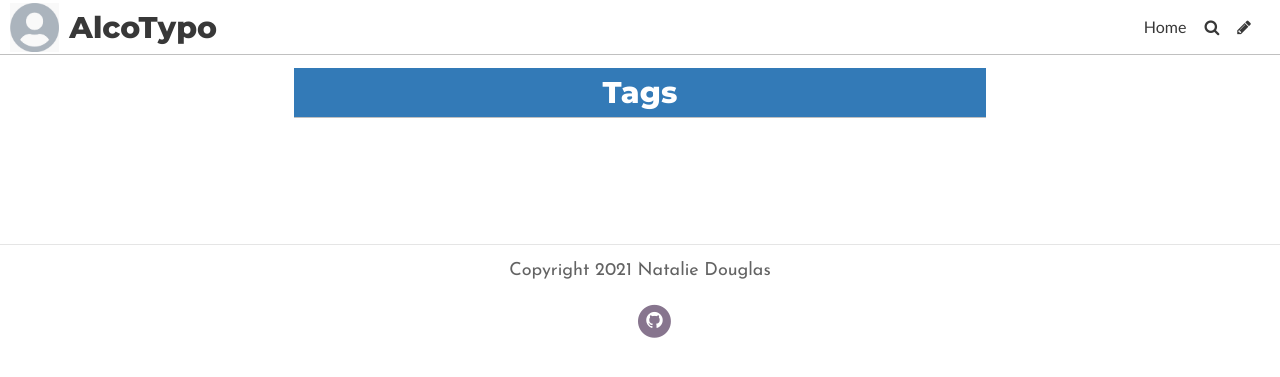
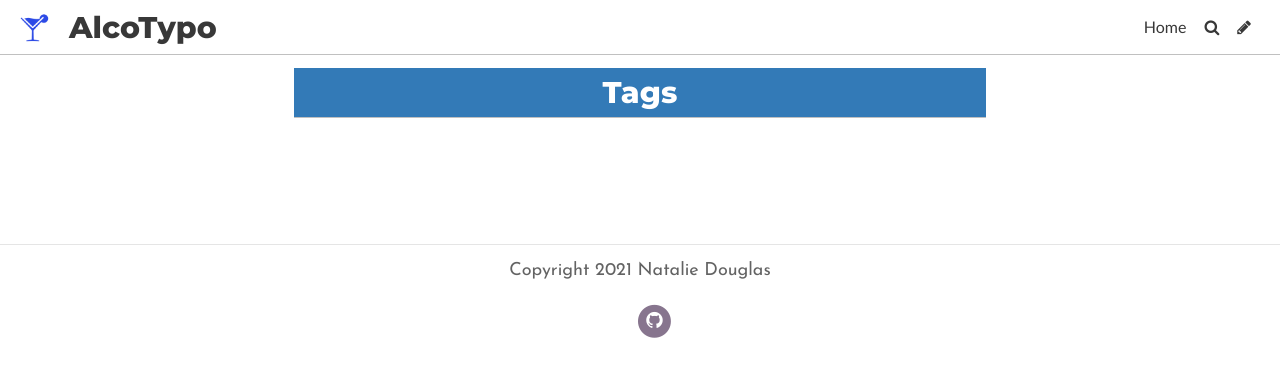
Before and after one commit to natalied0uglas/NatalieDouglas, a Jekyll site: the page built from pages/tags.md, in a window 1280 px wide. Shown: the top 377 px of the page. Built offline with Jekyll 4.4.1, drawn with Linux system fonts in a browser that asks for light colours; some web fonts are replaced.

Commit message:
Update Settings “general”

```diff
--- a/_data/settings.yml
+++ b/_data/settings.yml
@@ -6,8 +6,8 @@ header_text: AlcoTypo
 header_text_color: "#ffffff"
 bannerheight: 20vmax
 navbarheight: 55px
-logo: /uploads/logo.jpg
-favicon: /uploads/favicon.ico
+logo: ../uploads/logo_small_icon_only.png
+favicon: ../uploads/logo_small.png
 gridlayout: false
 fixednavbar: true
 upzoom: true
```
Also changed, not shown: uploads/logo_small.png (added), uploads/logo_small_icon_only.png (added).
